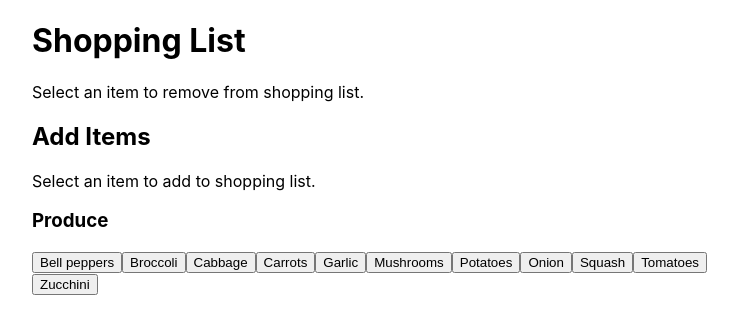
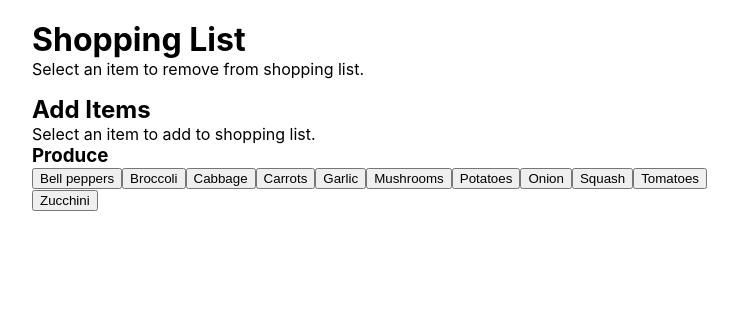
Before and after one commit to MichelleRS/react-shopping-list, a React (Create React App) app: page / in a window 1280 px wide. Shown: the top 334 px of the page, without its empty margins (258-996 px from the left). Built offline with nearby package versions, Linux system fonts and the light colour scheme.

Commit message:
Remove default margin and padding from text

```diff
--- a/src/App.css
+++ b/src/App.css
@@ -1,4 +1,14 @@
+/* apply fixed width and center App */
 .App {
   width: 700px;
   margin: 20px auto;
 }
+
+/* remove default margin and padding from text */
+h1,
+h2,
+h3,
+p {
+  margin: 0px;
+  padding: 0px;
+}
```
